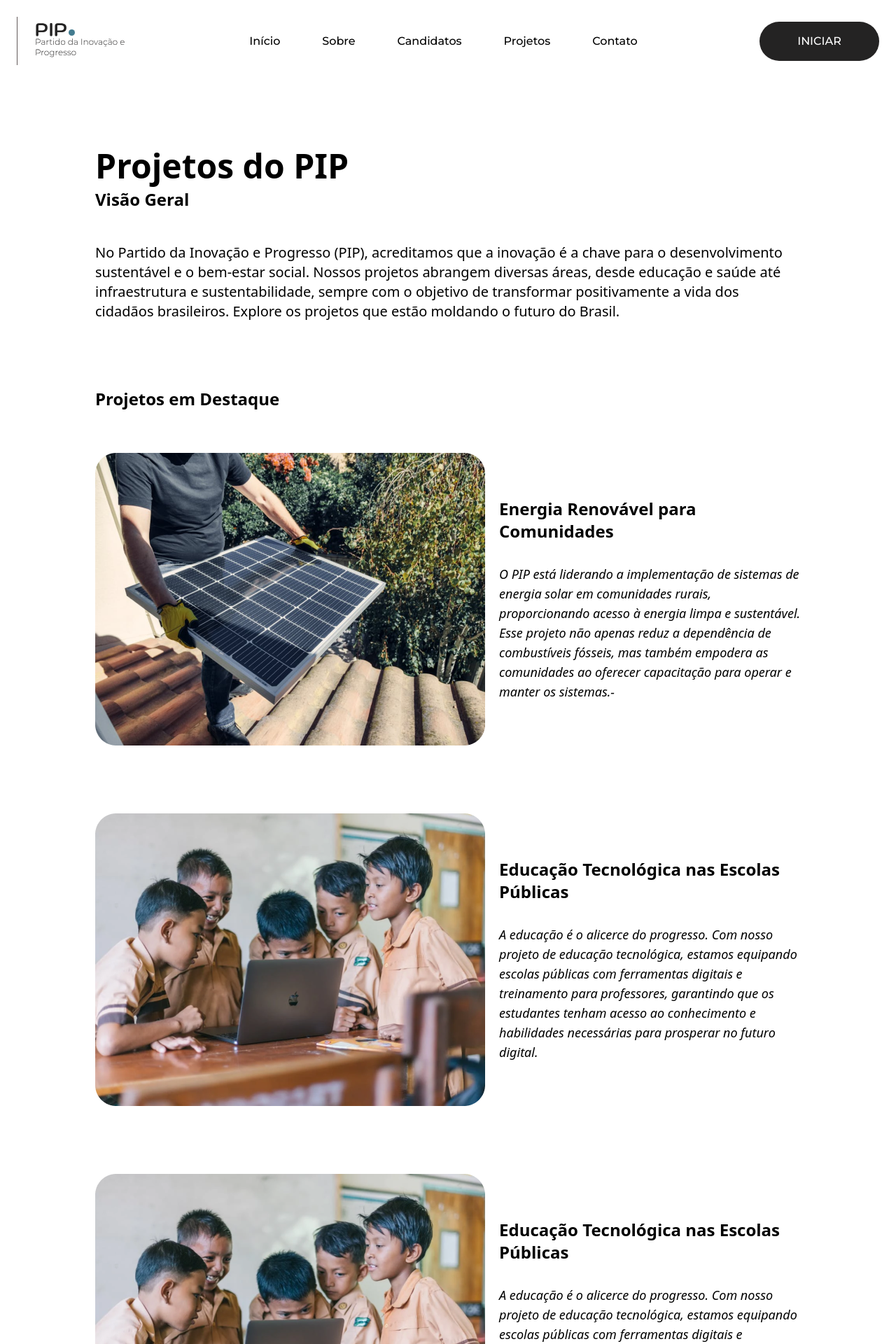
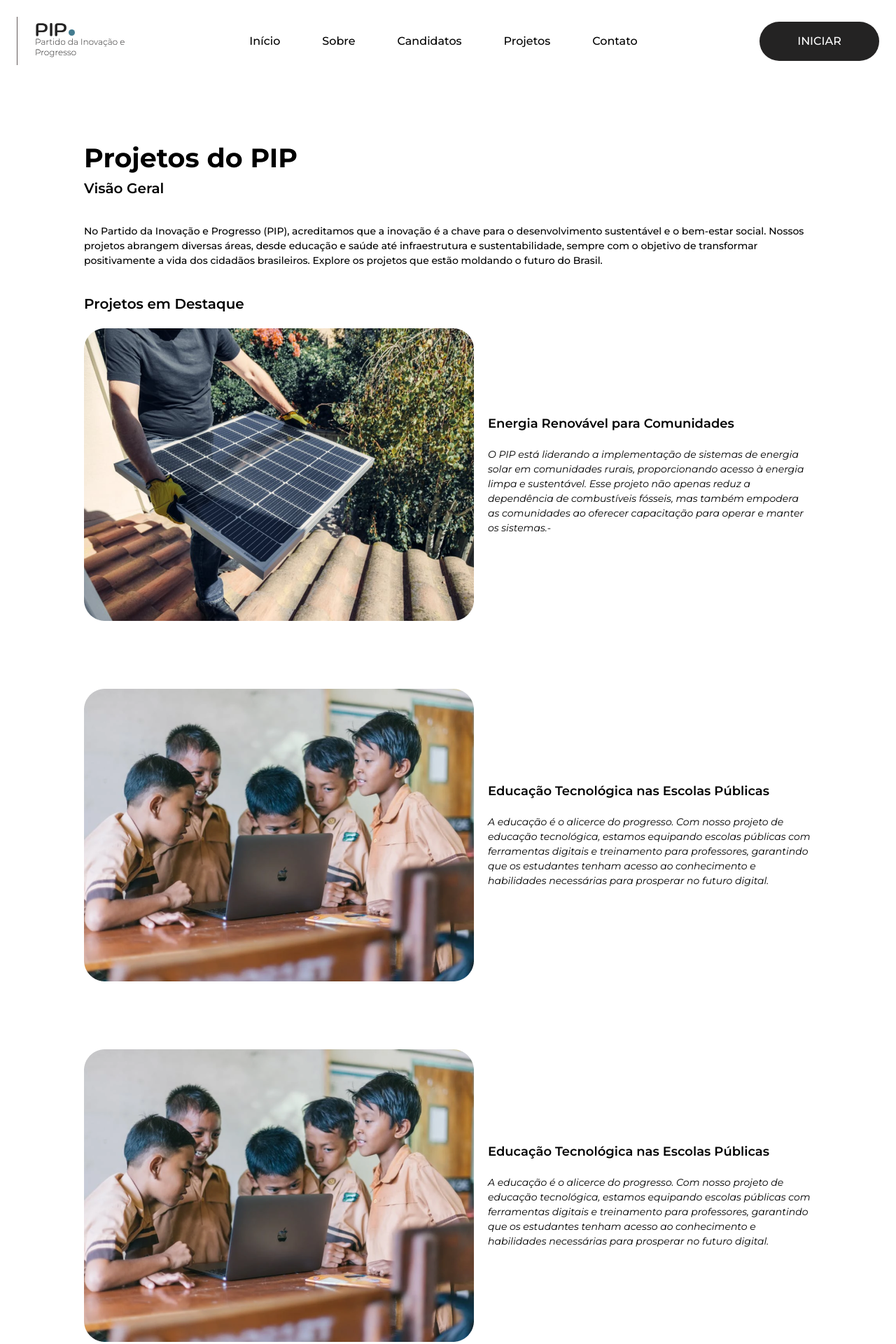
Before and after one commit to codingwithvm/pip, a React (Vite) app: page /projetos in a window 1280 px wide. Shown: the top 1920 px of the page at 70% size. Built offline with nearby package versions, Linux system fonts and the light colour scheme; a web font is replaced by a local one.

Commit message:
style: Update the Projects Style

```diff
--- a/src/pages/Projects.tsx
+++ b/src/pages/Projects.tsx
@@ -2,45 +2,45 @@ import image8 from '../assets/projetos/image 8.png'
 import image from '../assets/projetos/image.png'
 export function Projects() {
   return (
-    <article className="my-[96px] mx-[136px]">
-      <h1 className="font-bold text-5xl mb-2">Projetos do PIP</h1>
+    <main className="font-[Montserrat] flex text-left flex-col py-[80px] px-[120px] mb-[10px]">
+      <h1 className="font-bold text-[38px]">Projetos do PIP</h1>
 
-      <section className="mb-[95px]">
-        <h2 className="font-semibold text-2xl mb-[46px]">Visão Geral</h2>
-        <p className="font-medium text-xl">No Partido da Inovação e Progresso (PIP), acreditamos que a inovação é a chave para o desenvolvimento sustentável e o bem-estar social. Nossos projetos abrangem diversas áreas, desde educação e saúde até infraestrutura e sustentabilidade, sempre com o objetivo de transformar positivamente a vida dos cidadãos brasileiros. Explore os projetos que estão moldando o futuro do Brasil.</p>
+      <section className="mb-9">
+        <h2 className="font-semibold text-[20px] mb-9">Visão Geral</h2>
+        <p className="font-medium text-[14px]">No Partido da Inovação e Progresso (PIP), acreditamos que a inovação é a chave para o desenvolvimento sustentável e o bem-estar social. Nossos projetos abrangem diversas áreas, desde educação e saúde até infraestrutura e sustentabilidade, sempre com o objetivo de transformar positivamente a vida dos cidadãos brasileiros. Explore os projetos que estão moldando o futuro do Brasil.</p>
       </section>
 
       <section>
-        <h2 className="font-semibold text-2xl mb-[61px] ">Projetos em Destaque</h2>
+        <h2 className="font-semibold text-[20px] mb-5">Projetos em Destaque</h2>
         <div className='flex gap-5 items-center mb-[97px]'>
           <img src={image8} alt="uma projeto da pip" />
           <div>
-            <h3 className='font-semibold text-2xl mb-[31px]'>Energia Renovável para Comunidades</h3>
-            <p className='italic text-lg'>O PIP está liderando a implementação de sistemas de energia solar em comunidades rurais, proporcionando acesso à energia limpa e sustentável. Esse projeto não apenas reduz a dependência de combustíveis fósseis, mas também empodera as comunidades ao oferecer capacitação para operar e manter os sistemas.-</p>
+            <h3 className='font-semibold text-[18px] mb-5'>Energia Renovável para Comunidades</h3>
+            <p className='italic text-[14px]'>O PIP está liderando a implementação de sistemas de energia solar em comunidades rurais, proporcionando acesso à energia limpa e sustentável. Esse projeto não apenas reduz a dependência de combustíveis fósseis, mas também empodera as comunidades ao oferecer capacitação para operar e manter os sistemas.-</p>
           </div>
         </div>
         <div className='flex gap-5 items-center mb-[97px]'>
           <img src={image} alt="uma projeto da pip" />
           <div>
-            <h3 className='font-semibold text-2xl mb-[31px]'>Educação Tecnológica nas Escolas Públicas</h3>
-            <p className='italic text-lg'>A educação é o alicerce do progresso. Com nosso projeto de educação tecnológica, estamos equipando escolas públicas com ferramentas digitais e treinamento para professores, garantindo que os estudantes tenham acesso ao conhecimento e habilidades necessárias para prosperar no futuro digital.</p>
+            <h3 className='font-semibold text-[18px] mb-5'>Educação Tecnológica nas Escolas Públicas</h3>
+            <p className='italic text-[14px]'>A educação é o alicerce do progresso. Com nosso projeto de educação tecnológica, estamos equipando escolas públicas com ferramentas digitais e treinamento para professores, garantindo que os estudantes tenham acesso ao conhecimento e habilidades necessárias para prosperar no futuro digital.</p>
           </div>
         </div>
         <div className='flex gap-5 items-center mb-[97px]'>
           <img src={image} alt="uma projeto da pip" />
           <div>
-            <h3 className='font-semibold text-2xl mb-[31px]'>Educação Tecnológica nas Escolas Públicas</h3>
-            <p className='italic text-lg'>A educação é o alicerce do progresso. Com nosso projeto de educação tecnológica, estamos equipando escolas públicas com ferramentas digitais e treinamento para professores, garantindo que os estudantes tenham acesso ao conhecimento e habilidades necessárias para prosperar no futuro digital.</p>
+            <h3 className='font-semibold text-[18px] mb-5'>Educação Tecnológica nas Escolas Públicas</h3>
+            <p className='italic text-[14px]'>A educação é o alicerce do progresso. Com nosso projeto de educação tecnológica, estamos equipando escolas públicas com ferramentas digitais e treinamento para professores, garantindo que os estudantes tenham acesso ao conhecimento e habilidades necessárias para prosperar no futuro digital.</p>
           </div>
         </div>
         <div className='flex gap-5 items-center mb-[97px]'>
           <img src={image} alt="uma projeto da pip" />
           <div>
-            <h3 className='font-semibold text-2xl mb-[31px]'>Educação Tecnológica nas Escolas Públicas</h3>
-            <p className='italic text-lg'>A educação é o alicerce do progresso. Com nosso projeto de educação tecnológica, estamos equipando escolas públicas com ferramentas digitais e treinamento para professores, garantindo que os estudantes tenham acesso ao conhecimento e habilidades necessárias para prosperar no futuro digital.</p>
+            <h3 className='font-semibold text-[18px] mb-5'>Educação Tecnológica nas Escolas Públicas</h3>
+            <p className='italic text-[14px]'>A educação é o alicerce do progresso. Com nosso projeto de educação tecnológica, estamos equipando escolas públicas com ferramentas digitais e treinamento para professores, garantindo que os estudantes tenham acesso ao conhecimento e habilidades necessárias para prosperar no futuro digital.</p>
           </div>
         </div>
       </section>
-    </article>
+    </main>
   )
 }
```
